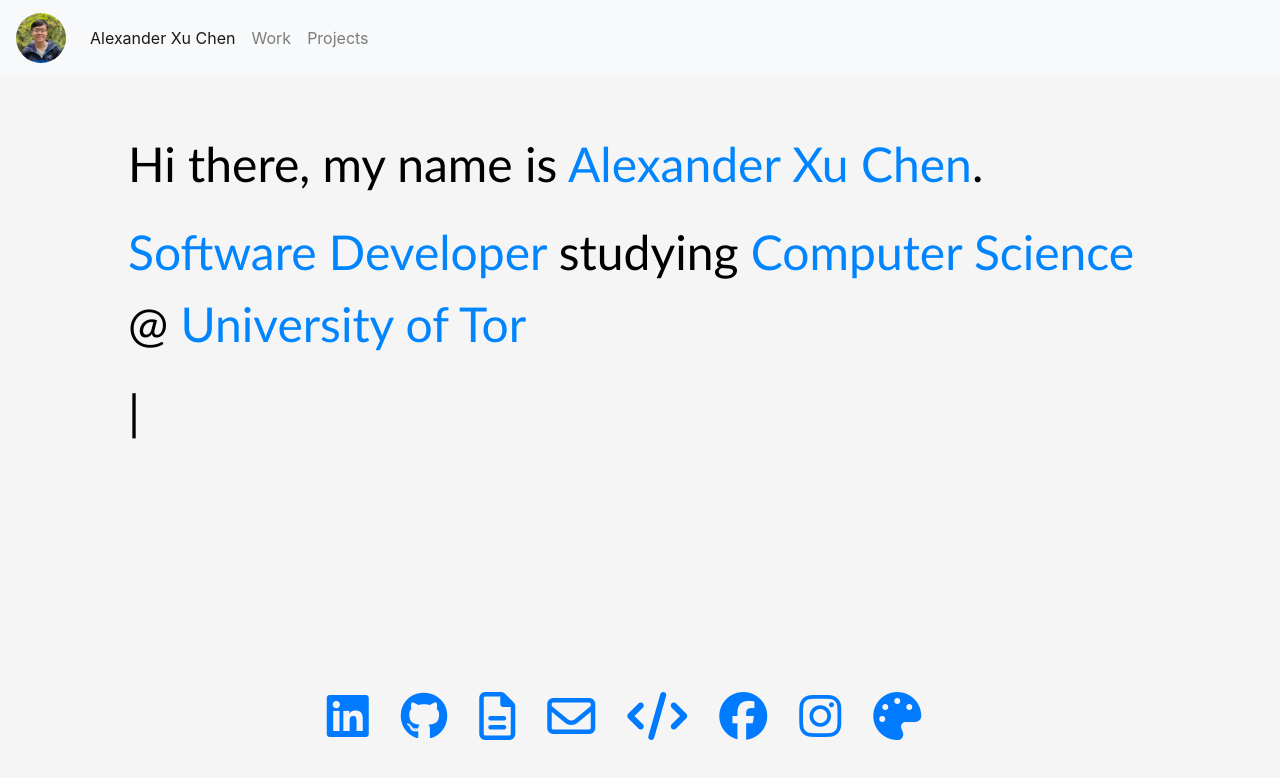
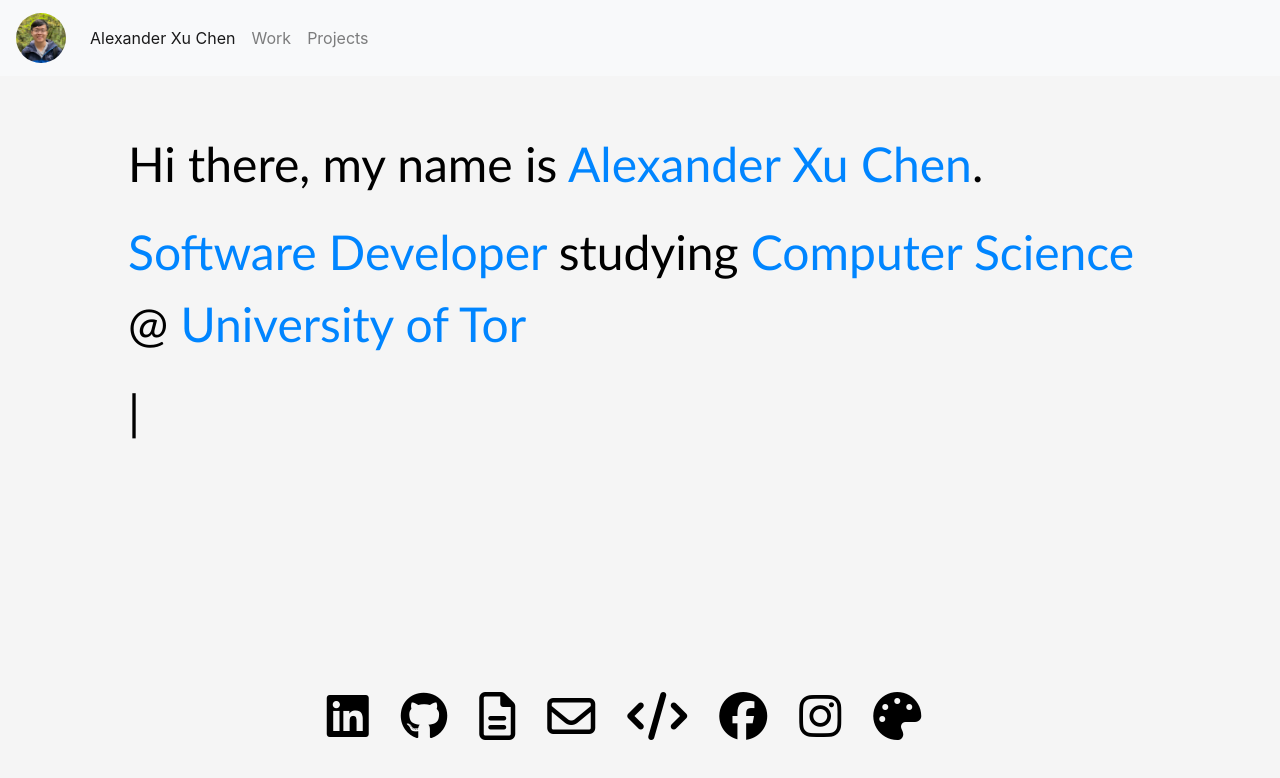
Before and after one commit to AlexXuChen/AlexXuChen.github.io, a React (Create React App) app: page / in a window 1280 px wide. Shown: the top 778 px of the page. Built offline with nearby package versions, Linux system fonts and the light colour scheme.

Commit message:
updated icon hover

```diff
--- a/src/components/styles.css
+++ b/src/components/styles.css
@@ -14,3 +14,11 @@
     margin: auto;
     text-align: center;
 }
+
+.blackiconcolor {
+    color:black;
+}
+
+.blackiconcolor:hover {
+    color: #0085ff
+}
--- a/src/pages/intro.js
+++ b/src/pages/intro.js
@@ -3,7 +3,6 @@ import Typist from 'react-typist'
 import Links from "../components/links"
 
 import "./styles.css";
-
 
 class Intro extends Component {
   render() {
```
